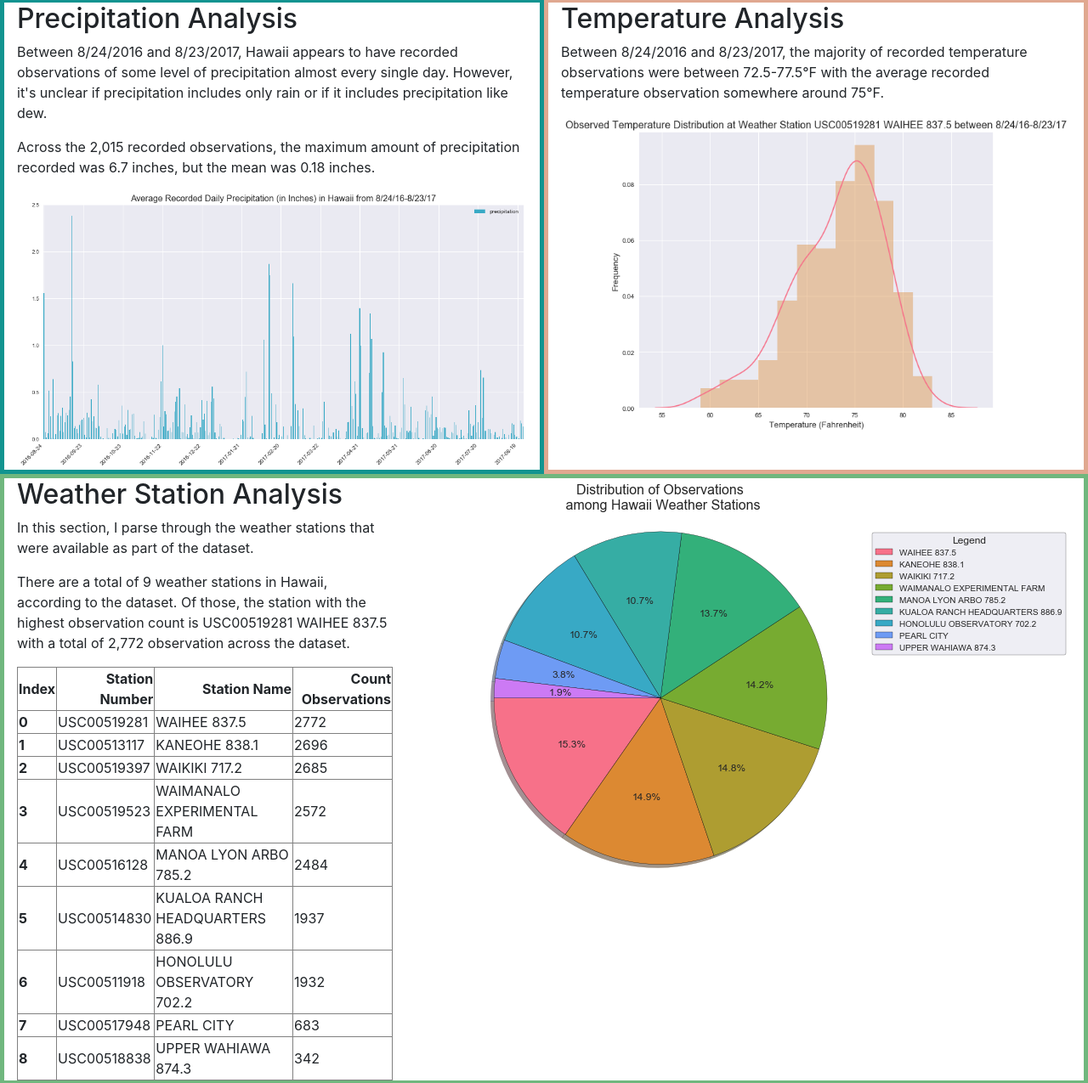
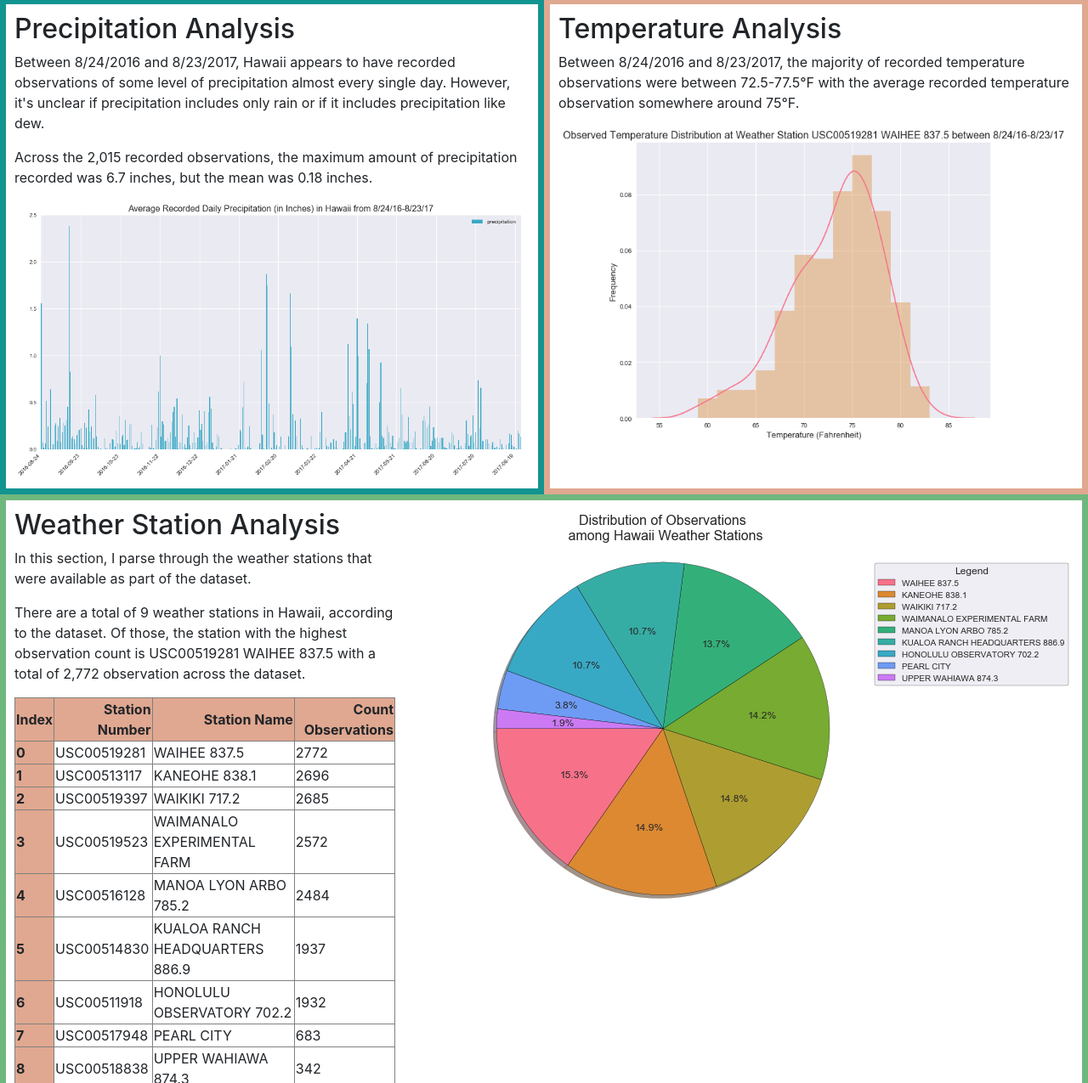
Before and after one commit to hmlanden/SurfyAPY, a plain HTML site: page report.html in a window 1280 px wide. Shown: the part 405-1680 px from the top of the page at 85% size. Drawn offline with nearby package versions, Linux system fonts and the light colour scheme.

Commit message:
website formatting

```diff
--- a/css/style.css
+++ b/css/style.css
@@ -23,21 +23,34 @@ body {
 }
 
 #section1 {
-    border: 5px solid;
+    border: 7.5px solid;
     border-color: #129490;
+    padding: 10px;
 }
 
 #section2 {
-    border: 5px solid;
+    border: 7.5px solid;
     border-color: #E0A890;
+    padding: 10px;
 }
 
 #section3 {
-    border: 5px solid;
+    border: 7.5px solid;
     border-color: #70B77E;
+    padding: 10px;
 }
 
 #reportIMG {
     width: 600px;
     height: auto;
 }
+
+thead {
+    background-color: #E0A890;
+    text-emphasis: bold;
+    text-align: center;
+}
+
+th {
+    background-color: #E0A890;
+}
--- a/report.html
+++ b/report.html
@@ -57,12 +57,12 @@
                 <h2>Precipitation Analysis</h2>
                 <p>Between 8/24/2016 and 8/23/2017, Hawaii appears to have recorded observations of some level of precipitation almost every single day. However, it's unclear if precipitation includes only rain or if it includes precipitation like dew.</p>
                 <p>Across the 2,015 recorded observations, the maximum amount of precipitation recorded was 6.7 inches, but the mean was 0.18 inches.</p>
-                <a href="images/averageRecordedDailyPercipitation.png"><img src="/images/averageRecordedDailyPercipitation.png" id="reportIMG"></a>
+                <a href="images/averageRecordedDailyPercipitation.png"><img src="images/averageRecordedDailyPercipitation.png" id="reportIMG"></a>
             </div>
             <div class="col" id="section2">
                 <h2>Temperature Analysis</h2>
                 <p>Between 8/24/2016 and 8/23/2017, the majority of recorded temperature observations were between 72.5-77.5°F with the average recorded temperature observation somewhere around 75°F.</p>
-                <a href="images/observedTempDistribution.png"><img src="/images/observedTempDistribution.png" id="reportIMG"></a>
+                <a href="images/observedTempDistribution.png"><img src="images/observedTempDistribution.png" id="reportIMG"></a>
             </div>
         </div>
     </div>
```
